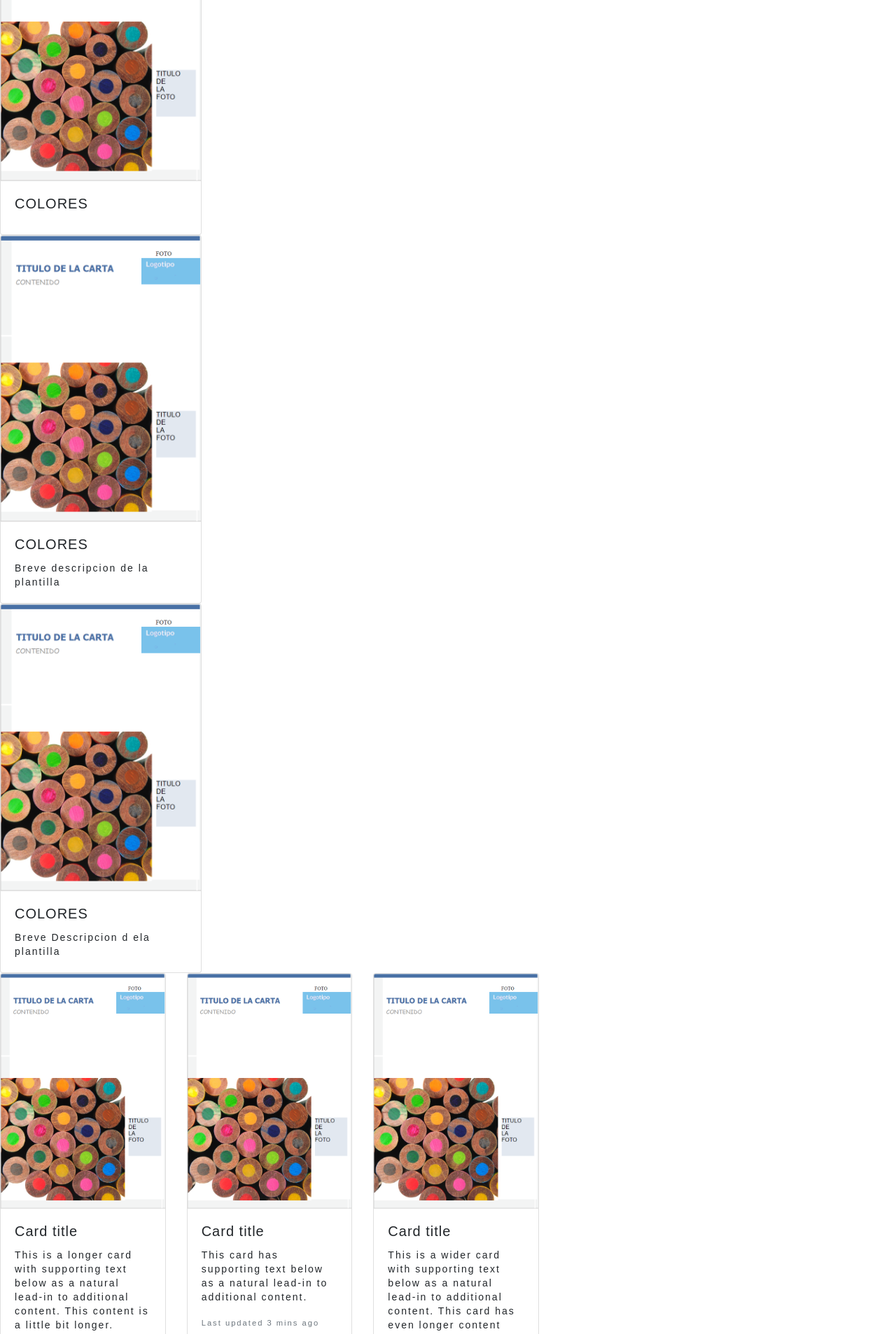
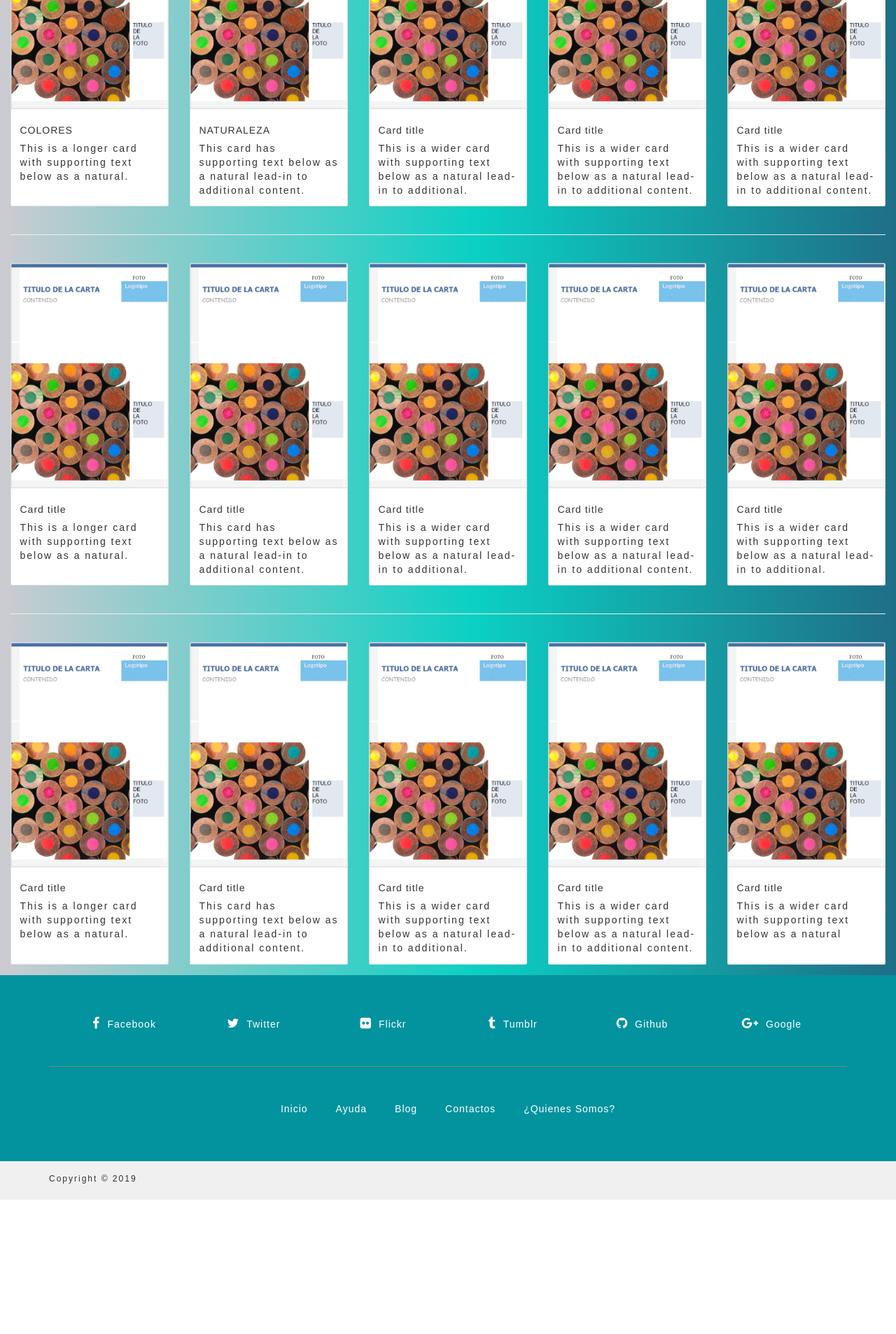
Before and after one commit to ivanovichTBD/TISEADA, a PHP site: page /sistema/mostrar_plantilla.php in a window 1280 px wide. Shown: the part 400-2307 px from the top of the page at 70% size. After the commit the page ends 2115 px from the top, so only its background shows below. Run offline with PHP 8.4, Linux system fonts and the light colour scheme; a user stored in the database is signed in; some libraries are stand-ins or nearby versions.

Commit message:
plantillas

```diff
--- a/sistema/css/generalStyle.css
+++ b/sistema/css/generalStyle.css
@@ -1,12 +1,13 @@
 @import url(../fonts/GothamBook.css);
 @import url(../fonts/GothamBold.css);
 *{
-	margin: 0;
+	margin: 0px;
 	padding: 0;
 	box-sizing: border-box;
 }
 body{
-	background: #ffebee;
+
+	background: linear-gradient(90deg, rgba(202,201,207,0.9615196420365021) 0%, rgba(11,208,195,1) 53%, rgba(31,110,135,1) 100%);
 }
 h1, h2, h3, h4, h5, h6 {
     font-family: 'arial';
@@ -357,3 +358,70 @@ table td{
 	cursor: pointer;
 	margin-left: 10px;
 }
+
+
+
+
+
+
+
+/*PARA EL FOOTER*/
+body{
+	font-family: 'Raleway', sans-serif;
+  }
+
+  footer{
+
+	  background-color:#02939e;
+	  padding: 60px 0px;
+  }
+
+  footer ul{
+	  list-style:none;
+	  margin:0 auto;
+	  display:inline-block;
+	  padding-top:50px;
+  }
+
+  footer ul li{
+	  float:left;
+  }
+
+  footer ul li a{
+	  color:white;
+	  padding:20px;
+  }
+
+  footer ul li a:hover{
+	  color:black;
+	  text-decoration:none;
+  }
+
+  .footer-top{
+	  padding-bottom:50px;
+  }
+
+  .footer-top .fa{
+	  font-size:18px;
+	  color: #FFF;
+	  padding-right:10px;
+  }
+
+  .footer-top a{
+	  color:#FFF;
+	  text-decoration:none;
+  }
+
+  .footer-top .col-lg-2:hover .fa , .footer-top .col-lg-2:hover a{
+	  color:black;
+  }
+
+  .copyright{
+	  background-color:#f0f0f0;
+  }
+
+  .copyright p{
+	  font-size:12px;
+	  padding:15px 0 10px 0;
+  }
+  /*FIN FOOTER*/
--- a/sistema/includes/footer.php
+++ b/sistema/includes/footer.php
@@ -0,0 +1,62 @@
+<footer>
+    <div class="footer-top">
+       <div class="container">
+         <div class="col-lg-2 col-xs-12 text-center">
+             <a href="#"><i class="fa fa-facebook fa-2x"></i>Facebook</a>
+         </div>
+          <div class="col-lg-2 col-xs-12 text-center">
+             <a href="#"><i class="fa fa-twitter fa-2x"></i>Twitter</a>
+         </div>
+          <div class="col-lg-2 col-xs-12 text-center">
+             <a href="#"><i class="fa fa-flickr fa-2x"></i>Flickr</a>
+         </div>
+          <div class="col-lg-2 col-xs-12 text-center">
+             <a href="#"><i class="fa fa-tumblr fa-2x"></i>Tumblr</a>
+         </div>
+          <div class="col-lg-2 col-xs-12 text-center">
+             <a href="#"><i class="fa fa-github fa-2x"></i>Github</a>
+         </div>
+          <div class="col-lg-2 col-xs-12 text-center">
+             <a href="#"><i class="fa fa-google-plus fa-2x"></i>Google</a>
+         </div>
+       </div>
+    </div>
+
+    <div class="container" style="border-top:1px solid grey;">
+        <div class="row text-center">
+            <div class="col-lg-6 col-lg-offset-3">
+                <ul class="menu">
+                    <li>
+                        <a href="#">Inicio</a>
+                    </li>
+
+                    <li>
+                        <a href="#">Ayuda</a>
+                    </li>
+
+                    <li>
+                        <a href="#">Blog</a>
+                    </li>
+
+                    <li>
+                        <a href="#">Contactos</a>
+                    </li>
+                    <li>
+                        <a href="#">¿Quienes Somos?</a>
+                    </li>
+                </ul>
+            </div>
+        </div>
+    </div>
+</footer>
+
+
+<div class="copyright">
+   <div class="container">
+
+     <div class="row text-center">
+     	<p>Copyright © 2019</p>
+     </div>
+
+    </div>
+</div>
--- a/sistema/includes/scripts.php
+++ b/sistema/includes/scripts.php
@@ -1,3 +1,23 @@
+		<!--PARA LOS ESTILOS DE BOOTSTRAP-->
+<link rel="stylesheet" href="https://stackpath.bootstrapcdn.com/bootstrap/4.3.1/css/bootstrap.min.css" integrity="sha384-ggOyR0iXCbMQv3Xipma34MD+dH/1fQ784/j6cY/iJTQUOhcWr7x9JvoRxT2MZw1T" crossorigin="anonymous">
+<link href="//netdna.bootstrapcdn.com/bootstrap/3.0.0/css/bootstrap.min.css" rel="stylesheet" id="bootstrap-css">
+
+
+<script src="//netdna.bootstrapcdn.com/bootstrap/3.0.0/js/bootstrap.min.js"></script>
+<script src="//code.jquery.com/jquery-1.11.1.min.js"></script>
+<!------ Include the above in your HEAD tag ---------->
+
+<link href="//maxcdn.bootstrapcdn.com/font-awesome/4.2.0/css/font-awesome.min.css" rel="stylesheet">
+<link href="https://fonts.googleapis.com/css?family=Raleway" rel="stylesheet">
+
+<!--
+    instagram: www.instagram.com/programmingtutorial
+    site: programlamadersleri.net
+-->
+
+
+
+
 	<link rel="stylesheet" type="text/css" href="css/generalStyle.css">
 	<script type="text/javascript" src="js/functions.js"></script>
 	<?php include "functions.php"; ?>
--- a/sistema/mostrar_plantilla.php
+++ b/sistema/mostrar_plantilla.php
@@ -5,9 +5,6 @@
 		header("location: ./");
 	}
 ?>
-
-
-
 
 
 
@@ -20,68 +17,160 @@
 	<title>Mostrar Plantillas</title>
 
     <link rel="stylesheet" href="https://stackpath.bootstrapcdn.com/bootstrap/4.3.1/css/bootstrap.min.css" integrity="sha384-ggOyR0iXCbMQv3Xipma34MD+dH/1fQ784/j6cY/iJTQUOhcWr7x9JvoRxT2MZw1T" crossorigin="anonymous">
+    <link href="//netdna.bootstrapcdn.com/bootstrap/3.0.0/css/bootstrap.min.css" rel="stylesheet" id="bootstrap-css">
 
 </head>
 <body>
-<script src="https://code.jquery.com/jquery-3.3.1.slim.min.js" integrity="sha384-q8i/X+965DzO0rT7abK41JStQIAqVgRVzpbzo5smXKp4YfRvH+8abtTE1Pi6jizo" crossorigin="anonymous"></script>
-<script src="https://cdnjs.cloudflare.com/ajax/libs/popper.js/1.14.7/umd/popper.min.js" integrity="sha384-UO2eT0CpHqdSJQ6hJty5KVphtPhzWj9WO1clHTMGa3JDZwrnQq4sF86dIHNDz0W1" crossorigin="anonymous"></script>
-<script src="https://stackpath.bootstrapcdn.com/bootstrap/4.3.1/js/bootstrap.min.js" integrity="sha384-JjSmVgyd0p3pXB1rRibZUAYoIIy6OrQ6VrjIEaFf/nJGzIxFDsf4x0xIM+B07jRM" crossorigin="anonymous"></script>
+<script src="//netdna.bootstrapcdn.com/bootstrap/3.0.0/js/bootstrap.min.js"></script>
+<script src="//code.jquery.com/jquery-1.11.1.min.js"></script>
+<!------ Include the above in your HEAD tag ---------->
+
+<link href="//maxcdn.bootstrapcdn.com/font-awesome/4.2.0/css/font-awesome.min.css" rel="stylesheet">
+<link href="https://fonts.googleapis.com/css?family=Raleway" rel="stylesheet">
+
+<!--
+    instagram: www.instagram.com/programmingtutorial
+    site: programlamadersleri.net
+-->
 
 	<?php include "includes/header.php"; ?>
     <br><br><br><br><br><br><br><br>
     <h1><center>ESCOGE UNA PLANTILLA</center></h1>
 
-
-        <div class="card" style="width: 18rem;">
-        <a href="repo_plantillas/Screenshot_1.png" class="card-link"> <img src="repo_plantillas/Screenshot_1.png" class="card-img-top" alt="..."> </a>
+    <div class="m-4">
+    <div class="card-deck">
+            <div class="card">
+                <a href="repo_plantillas/Screenshot_1.png"><img src="repo_plantillas/Screenshot_1.png" class="card-img-top" alt="..."></a>
                 <div class="card-body">
                 <h5 class="card-title">COLORES</h5>
-            <p class="card-text"></p>
+                <p class="card-text">This is a longer card with supporting text below as a natural.</p>
+
+                </div>
+            </div>
+            <div class="card">
+            <a href="repo_plantillas/Screenshot_1.png"><img src="repo_plantillas/Screenshot_1.png" class="card-img-top" alt="..."></a>
+                <div class="card-body">
+                <h5 class="card-title">NATURALEZA</h5>
+                <p class="card-text">This card has supporting text below as a natural lead-in to additional content.</p>
+
+                </div>
+            </div>
+            <div class="card">
+            <a href="repo_plantillas/Screenshot_1.png"><img src="repo_plantillas/Screenshot_1.png" class="card-img-top" alt="..."></a>
+                <div class="card-body">
+                <h5 class="card-title">Card title</h5>
+                <p class="card-text">This is a wider card with supporting text below as a natural lead-in to additional.</p>
+
+                </div>
+            </div>
+            <div class="card">
+            <a href="repo_plantillas/Screenshot_1.png"><img src="repo_plantillas/Screenshot_1.png" class="card-img-top" alt="..."></a>
+                <div class="card-body">
+                <h5 class="card-title">Card title</h5>
+                <p class="card-text">This is a wider card with supporting text below as a natural lead-in to additional content.</p>
+
+                </div>
+            </div>
+            <div class="card">
+            <a href="repo_plantillas/Screenshot_1.png"><img src="repo_plantillas/Screenshot_1.png" class="card-img-top" alt="..."></a>
+                <div class="card-body">
+                <h5 class="card-title">Card title</h5>
+                <p class="card-text">This is a wider card with supporting text below as a natural lead-in to additional content.</p>
+
+                </div>
+            </div>
+    </div>
+<br>
+<hr>
+<br>
+
+    <div class="card-deck">
+            <div class="card">
+                <a href="repo_plantillas/Screenshot_1.png"><img src="repo_plantillas/Screenshot_1.png" class="card-img-top" alt="..."></a>
+                <div class="card-body">
+                <h5 class="card-title">Card title</h5>
+                <p class="card-text">This is a longer card with supporting text below as a natural.</p>
+
+                </div>
+            </div>
+            <div class="card">
+            <a href="repo_plantillas/Screenshot_1.png"><img src="repo_plantillas/Screenshot_1.png" class="card-img-top" alt="..."></a>
+                <div class="card-body">
+                <h5 class="card-title">Card title</h5>
+                <p class="card-text">This card has supporting text below as a natural lead-in to additional content.</p>
+
+                </div>
+            </div>
+            <div class="card">
+            <a href="repo_plantillas/Screenshot_1.png"><img src="repo_plantillas/Screenshot_1.png" class="card-img-top" alt="..."></a>
+                <div class="card-body">
+                <h5 class="card-title">Card title</h5>
+                <p class="card-text">This is a wider card with supporting text below as a natural lead-in to additional.</p>
+
+                </div>
+            </div>
+            <div class="card">
+            <a href="repo_plantillas/Screenshot_1.png"><img src="repo_plantillas/Screenshot_1.png" class="card-img-top" alt="..."></a>
+                <div class="card-body">
+                <h5 class="card-title">Card title</h5>
+                <p class="card-text">This is a wider card with supporting text below as a natural lead-in to additional content.</p>
+
+                </div>
+            </div>
+            <div class="card">
+            <a href="repo_plantillas/Screenshot_1.png"><img src="repo_plantillas/Screenshot_1.png" class="card-img-top" alt="..."></a>
+                <div class="card-body">
+                <h5 class="card-title">Card title</h5>
+                <p class="card-text">This is a wider card with supporting text below as a natural lead-in to additional.</p>
+
+                </div>
             </div>
     </div>
 
-     <div class="card" style="width: 18rem;">
-    <a href="repo_plantillas/Screenshot_1.png" class="card-link"> <img src="repo_plantillas/Screenshot_1.png" class="card-img-top" alt="..."> </a>
-    <div class="card-body">
-        <h5 class="card-title">COLORES</h5>
-        <p class="card-text">Breve descripcion de la plantilla</p>
-    </div>
-    </div>
+<br>
+<hr>
+<br>
 
-        <div class="card" style="width: 18rem;">
-        <a href="repo_plantillas/Screenshot_1.png" class="card-link"> <img src="repo_plantillas/Screenshot_1.png" class="card-img-top" alt="..."> </a>
-        <div class="card-body">
-            <h5 class="card-title">COLORES</h5>
-            <p class="card-text">Breve Descripcion d ela plantilla</p>
-        </div>
-        </div>
-
-
-
-
-        <div class="card-deck" style="width: 50rem;" style="height: 50rem;">
+    <div class="card-deck">
             <div class="card">
-    <img src="repo_plantillas/Screenshot_1.png" class="card-img-top" alt="...">
+                <a href="repo_plantillas/Screenshot_1.png"><img src="repo_plantillas/Screenshot_1.png" class="card-img-top" alt="..."></a>
                 <div class="card-body">
                 <h5 class="card-title">Card title</h5>
-      <p class="card-text">This is a longer card with supporting text below as a natural lead-in to additional content. This content is a little bit longer.</p>
-      <p class="card-text"><small class="text-muted">Last updated 3 mins ago</small></p>
+                <p class="card-text">This is a longer card with supporting text below as a natural.</p>
+
                 </div>
             </div>
             <div class="card">
-    <img src="repo_plantillas/Screenshot_1.png" class="card-img-top" alt="...">
+            <a href="repo_plantillas/Screenshot_1.png"><img src="repo_plantillas/Screenshot_1.png" class="card-img-top" alt="..."></a>
                 <div class="card-body">
                 <h5 class="card-title">Card title</h5>
                 <p class="card-text">This card has supporting text below as a natural lead-in to additional content.</p>
-      <p class="card-text"><small class="text-muted">Last updated 3 mins ago</small></p>
+
                 </div>
             </div>
             <div class="card">
-    <img src="repo_plantillas/Screenshot_1.png" class="card-img-top" alt="...">
+            <a href="repo_plantillas/Screenshot_1.png"><img src="repo_plantillas/Screenshot_1.png" class="card-img-top" alt="..."></a>
                 <div class="card-body">
                 <h5 class="card-title">Card title</h5>
-      <p class="card-text">This is a wider card with supporting text below as a natural lead-in to additional content. This card has even longer content than the first to show that equal height action.</p>
-      <p class="card-text"><small class="text-muted">Last updated 3 mins ago</small></p>
+                <p class="card-text">This is a wider card with supporting text below as a natural lead-in to additional.</p>
+
+                </div>
+            </div>
+            <div class="card">
+            <a href="repo_plantillas/Screenshot_1.png"><img src="repo_plantillas/Screenshot_1.png" class="card-img-top" alt="..."></a>
+                <div class="card-body">
+                <h5 class="card-title">Card title</h5>
+                <p class="card-text">This is a wider card with supporting text below as a natural lead-in to additional content.</p>
+
+                </div>
+            </div>
+            <div class="card">
+            <a href="repo_plantillas/Screenshot_1.png"><img src="repo_plantillas/Screenshot_1.png" class="card-img-top" alt="..."></a>
+                <div class="card-body">
+                <h5 class="card-title">Card title</h5>
+                <p class="card-text">This is a wider card with supporting text below as a natural</p>
+
+                </div>
             </div>
     </div>
     </div>
@@ -90,40 +179,6 @@
 
 
 
-
-<div class="card-deck">
-  <div class="card">
-    <img src="repo_plantillas/Screenshot_1.png" class="card-img-top" alt="...">
-    <div class="card-body">
-      <h5 class="card-title">Card title</h5>
-      <p class="card-text">This is a wider card with supporting text below as a natural lead-in to additional content. This content is a little bit longer.</p>
-    </div>
-    <div class="card-footer">
-      <small class="text-muted">Last updated 3 mins ago</small>
-    </div>
-  </div>
-  <div class="card">
-    <img src="repo_plantillas/Screenshot_1.png" class="card-img-top" alt="...">
-    <div class="card-body">
-      <h5 class="card-title">Card title</h5>
-      <p class="card-text">This card has supporting text below as a natural lead-in to additional content.</p>
-    </div>
-    <div class="card-footer">
-      <small class="text-muted">Last updated 3 mins ago</small>
-    </div>
-  </div>
-  <div class="card">
-    <img src="repo_plantillas/Screenshot_1.png" class="card-img-top" alt="...">
-    <div class="card-body">
-      <h5 class="card-title">Card title</h5>
-      <p class="card-text">This is a wider card with supporting text below as a natural lead-in to additional content. This card has even longer content than the first to show that equal height action.</p>
-    </div>
-    <div class="card-footer">
-      <small class="text-muted">Last updated 3 mins ago</small>
-    </div>
-  </div>
-</div>
-
 	<?php include "includes/footer.php"; ?>
 </body>
 </html>
```
Also changed, not shown: sistema/index.php (line endings or trailing spaces), sistema/repo_imagenes/Screenshot_1.png (added). Lines whose indentation alone changed are shown as unchanged.
